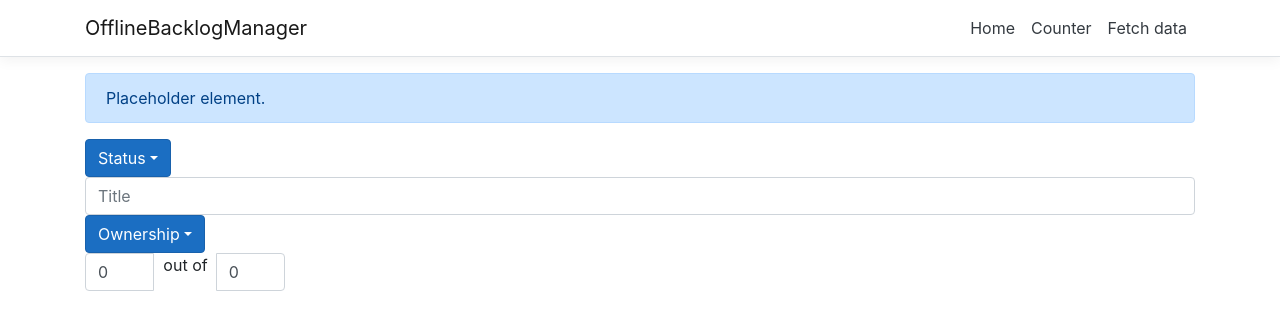
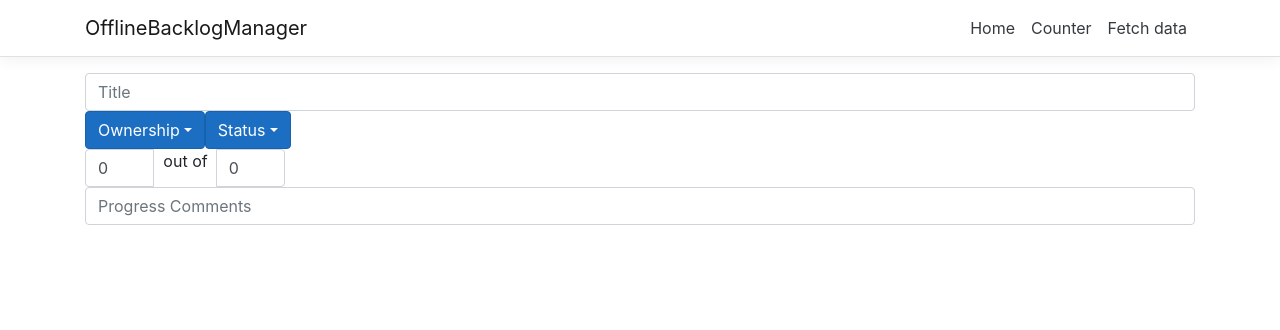
Before and after one commit to sxsg430/OfflineBacklogManager, a React (Create React App) app in the folder ClientApp/: page /add in a window 1280 px wide. Shown: the top 330 px of the page. Built offline with nearby package versions, Linux system fonts and the light colour scheme.

Commit message:
Add Progress comments textbox

```diff
--- a/ClientApp/src/components/AddNew.js
+++ b/ClientApp/src/components/AddNew.js
@@ -4,6 +4,7 @@ import StatusDropdown from './ui_components/StatusDropdown';
 import GameTitle from './ui_components/GameTitle';
 import OwnershipDropdown from './ui_components/OwnershipDropdown';
 import Achievement from './ui_components/Achievement';
+import Progress from './ui_components/Progress'
 
 export class AddNew extends Component {
     static displayName = AddNew.name;
@@ -16,7 +17,8 @@ export class AddNew extends Component {
             currentTitle: '',
             currentOwnership: 'Ownership',
             currentAchievement: 0,
-            currentAchievementMax: 0
+            currentAchievementMax: 0,
+            currentProgress: ''
         }
 
     }
@@ -46,17 +48,19 @@ export class AddNew extends Component {
         this.setState({ currentAchievementMax: internalVal });
     }
 
+    updateProgress = (value) => {
+        let internalVal = value;
+        this.setState({ currentProgress: internalVal });
+    }
+
     render() {
         return (
             <main>
-                <Alert color="primary">
-                    Placeholder element.
-                </Alert>
-                <StatusDropdown updateState={this.updateStatus} />
                 <GameTitle updateState={this.updateTitle} />
                 <OwnershipDropdown updateState={this.updateOwnership} />
-                <br />
+                <StatusDropdown updateState={this.updateStatus} />
                 <Achievement updateState={this.updateAchievement1} updateState2={this.updateAchievement2} />
+                <Progress updateState={this.updateProgress} />
             </main>
             )
     }
--- /dev/null
+++ b/ClientApp/src/components/ui_components/Progress.js
@@ -0,0 +1,41 @@
+import React, { Component } from 'react';
+import { Input } from 'reactstrap';
+
+class Progress extends Component {
+
+    constructor(props) {
+        super(props);
+
+        this.state = {
+            Open: false,
+            currValue: "",
+        }
+    }
+
+    toggle = () => {
+        this.setState({ Open: !this.state.Open })
+    }
+
+    updateSelection = (val) => {
+        // Get Inner Text of the element provided and update local and parent state.
+        this.setState({ currValue: val.target.value });
+        this.props.updateState(val.target.value);
+    }
+
+    textValue = () => {
+        // If the dropdown is loaded from the edit page, show the default value from the parent (the existing status from the game being edited). Otherwise, use the internal default value.
+        if (this.props.edit === 1) {
+            return this.props.currentValue;
+        } else {
+            return this.state.currValue;
+        }
+    }
+
+    render() {
+        return (
+            <Input type="text" id="gametitle" name="title" value={this.state.currValue} onChange={this.updateSelection} placeholder="Progress Comments"></Input>
+        )
+    }
+}
+
+export default Progress;
```
